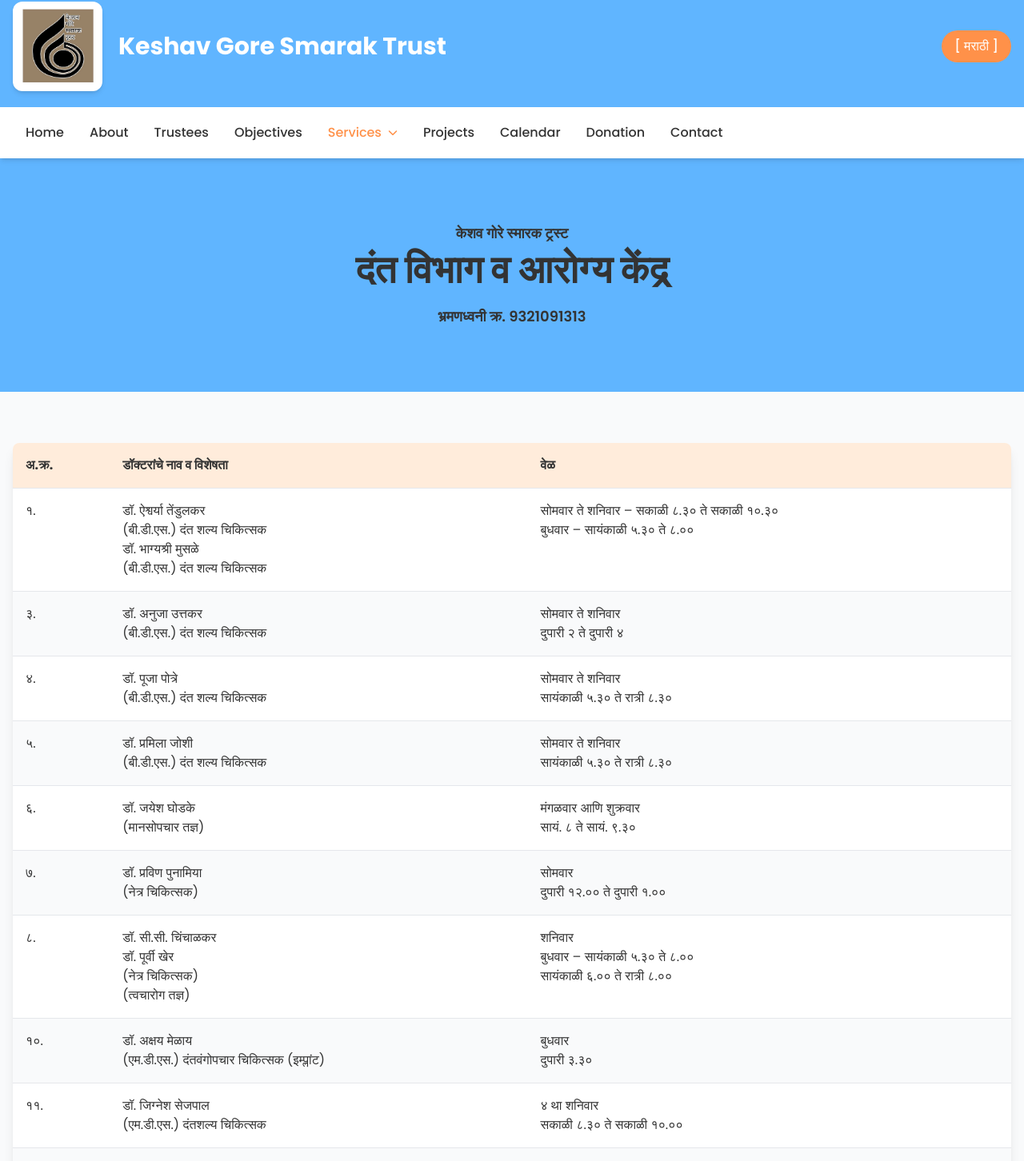
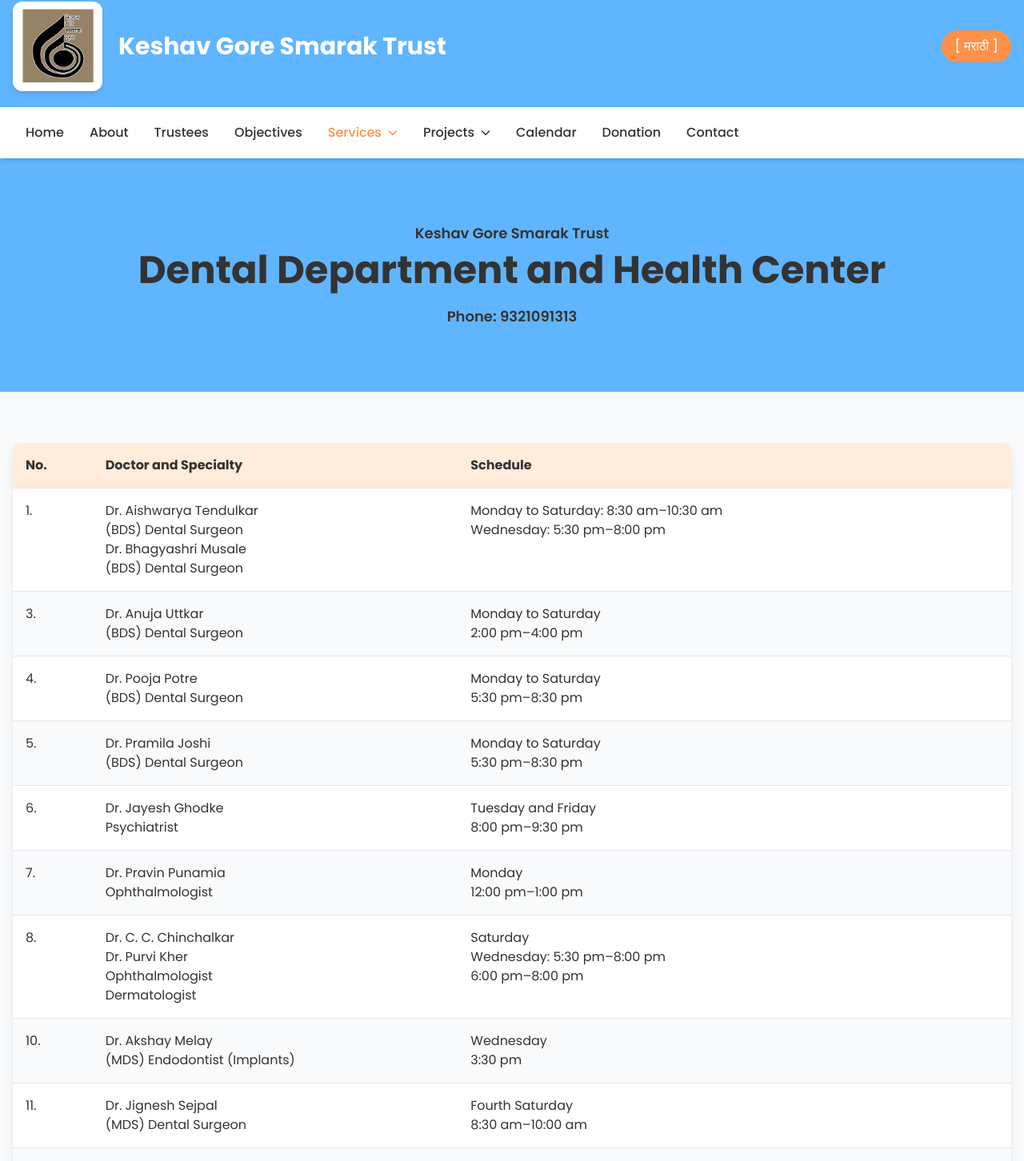
Before and after one commit to harshalgadre/keshavgoretrust, a Next.js app: page /services/dental-service in a window 1280 px wide. Shown: the part 54-1506 px from the top of the page at 80% size. Built offline with nearby package versions, Linux system fonts and the light colour scheme.

Commit message:
added marathi names and change services

```diff
--- a/app/projects/page.tsx
+++ b/app/projects/page.tsx
@@ -8,7 +8,17 @@
     <>
       <Header />
       <Navigation />
-      <main aria-label="Projects" className="min-h-[40vh]" />
+      <main aria-label="Projects" className="container mx-auto min-h-[40vh] px-4 py-12">
+        <h1 className="mb-8 text-3xl font-bold text-dark">Projects</h1>
+        <div className="space-y-6">
+          <section id="family-development-project" className="scroll-mt-24">
+            <h2 className="text-2xl font-semibold text-dark">Family Development Project (FDP)</h2>
+          </section>
+          <section id="mrunal-gore-counseling-center" className="scroll-mt-24">
+            <h2 className="text-2xl font-semibold text-dark">Mrunal Gore Counseling Center</h2>
+          </section>
+        </div>
+      </main>
       <Footer />
       <SubscriptionPopup />
     </>
--- a/app/services/[serviceSlug]/page.tsx
+++ b/app/services/[serviceSlug]/page.tsx
@@ -6,13 +6,13 @@
 import SubscriptionPopup from '@/components/SubscriptionPopup'
 
 const serviceTitles: Record<string, string> = {
-  'mrunal-tai-dalan': 'मृणाल ताई दालन',
-  'yd-phadke-research-center': 'य. दि. फडके प्रगत संशोधन केंद्र',
-  'library-kgst-reference': 'केशव गोरे स्मारक ट्रस्ट संदर्भ',
-  'library-sane-guruji': 'केशव गोरे स्मारक ट्रस्ट संचालित साने गुरुजी ग्रंथालय',
-  'study-are-road': 'केशव गोरे स्मारक ट्रस्ट आरे रोड',
-  'study-kalyan-center': 'केशव गोरे स्मारक ट्रस्ट कल्याण केंद्र',
-  'trust-auditorium': 'केशव गोरे स्मारक ट्रस्ट सभागृह',
+  'mrunal-tai-dalan': 'Mrunal Tai Gallery',
+  'yd-phadke-research-center': 'Y. D. Phadke Advanced Research Center',
+  'library-kgst-reference': 'Keshav Gore Smarak Trust Reference Library',
+  'library-sane-guruji': 'Sane Guruji Library (operated by Keshav Gore Smarak Trust)',
+  'study-are-road': 'Keshav Gore Smarak Trust Study Room, Aarey Road',
+  'study-kalyan-center': 'Keshav Gore Smarak Trust Study Room, Kalyan Center',
+  'trust-auditorium': 'Keshav Gore Smarak Trust Auditorium',
 }
 
 export function generateStaticParams() {
@@ -29,14 +29,14 @@
       <Navigation />
 
       <section className="bg-primary py-16 sm:py-20">
-        <div className="container mx-auto px-4 text-center" lang="mr">
-          <p className="text-lg font-semibold mb-2">केशव गोरे स्मारक ट्रस्ट</p>
+        <div className="container mx-auto px-4 text-center">
+          <p className="text-lg font-semibold mb-2">Keshav Gore Smarak Trust</p>
           <h1 className="text-3xl md:text-5xl font-bold">{title}</h1>
           <nav className="mt-5" aria-label="Breadcrumb">
             <ol className="inline-flex items-center gap-2 text-sm">
-              <li><Link href="/" className="hover:text-secondary">मुख्यपृष्ठ</Link></li>
+              <li><Link href="/" className="hover:text-secondary">Home</Link></li>
               <li aria-hidden="true">/</li>
-              <li><Link href="/services" className="hover:text-secondary">सेवा</Link></li>
+              <li><Link href="/services" className="hover:text-secondary">Services</Link></li>
               <li aria-hidden="true">/</li>
               <li aria-current="page">{title}</li>
             </ol>
@@ -45,7 +45,7 @@
       </section>
 
       <main className="min-h-[40vh] py-12">
-        <div className="container mx-auto px-4" lang="mr">
+        <div className="container mx-auto px-4">
           <h2 className="text-2xl font-bold text-center">{title}</h2>
         </div>
       </main>
--- a/app/services/dental-service/page.tsx
+++ b/app/services/dental-service/page.tsx
@@ -5,59 +5,64 @@
 
 const doctors = [
   {
-    number: '१.',
-    name: ['डॉ. ऐश्वर्या तेंडुलकर', '(बी.डी.एस.) दंत शल्य चिकित्सक', 'डॉ. भाग्यश्री मुसळे', '(बी.डी.एस.) दंत शल्य चिकित्सक'],
-    schedule: ['सोमवार ते शनिवार – सकाळी ८.३० ते सकाळी १०.३०', 'बुधवार – सायंकाळी ५.३० ते ८.००'],
+    number: '1.',
+    name: ['Dr. Aishwarya Tendulkar', '(BDS) Dental Surgeon', 'Dr. Bhagyashri Musale', '(BDS) Dental Surgeon'],
+    schedule: ['Monday to Saturday: 8:30 am–10:30 am', 'Wednesday: 5:30 pm–8:00 pm'],
   },
   {
-    number: '३.',
-    name: ['डॉ. अनुजा उत्तकर', '(बी.डी.एस.) दंत शल्य चिकित्सक'],
-    schedule: ['सोमवार ते शनिवार', 'दुपारी २ ते दुपारी ४'],
+    number: '3.',
+    name: ['Dr. Anuja Uttkar', '(BDS) Dental Surgeon'],
+    schedule: ['Monday to Saturday', '2:00 pm–4:00 pm'],
   },
   {
-    number: '४.',
-    name: ['डॉ. पूजा पोत्रे', '(बी.डी.एस.) दंत शल्य चिकित्सक'],
-    schedule: ['सोमवार ते शनिवार', 'सायंकाळी ५.३० ते रात्री ८.३०'],
+    number: '4.',
+    name: ['Dr. Pooja Potre', '(BDS) Dental Surgeon'],
+    schedule: ['Monday to Saturday', '5:30 pm–8:30 pm'],
   },
   {
-    number: '५.',
-    name: ['डॉ. प्रमिला जोशी', '(बी.डी.एस.) दंत शल्य चिकित्सक'],
-    schedule: ['सोमवार ते शनिवार', 'सायंकाळी ५.३० ते रात्री ८.३०'],
+    number: '5.',
+    name: ['Dr. Pramila Joshi', '(BDS) Dental Surgeon'],
+    schedule: ['Monday to Saturday', '5:30 pm–8:30 pm'],
   },
   {
-    number: '६.',
-    name: ['डॉ. जयेश घोडके', '(मानसोपचार तज्ञ)'],
-    schedule: ['मंगळवार आणि शुक्रवार', 'सायं. ८ ते सायं. ९.३०'],
+    number: '6.',
+    name: ['Dr. Jayesh Ghodke', 'Psychiatrist'],
+    schedule: ['Tuesday and Friday', '8:00 pm–9:30 pm'],
   },
   {
-    number: '७.',
-    name: ['डॉ. प्रविण पुनामिया', '(नेत्र चिकित्सक)'],
-    schedule: ['सोमवार', 'दुपारी १२.०० ते दुपारी १.००'],
+    number: '7.',
+    name: ['Dr. Pravin Punamia', 'Ophthalmologist'],
+    schedule: ['Monday', '12:00 pm–1:00 pm'],
   },
   {
-    number: '८.',
-    name: ['डॉ. सी.सी. चिंचाळकर', 'डॉ. पूर्वी खेर', '(नेत्र चिकित्सक)', '(त्वचारोग तज्ञ)'],
-    schedule: ['शनिवार', 'बुधवार – सायंकाळी ५.३० ते ८.००', 'सायंकाळी ६.०० ते रात्री ८.००'],
+    number: '8.',
+    name: ['Dr. C. C. Chinchalkar', 'Dr. Purvi Kher', 'Ophthalmologist', 'Dermatologist'],
+    schedule: ['Saturday', 'Wednesday: 5:30 pm–8:00 pm', '6:00 pm–8:00 pm'],
   },
   {
-    number: '१०.',
-    name: ['डॉ. अक्षय मेळाय', '(एम.डी.एस.) दंतवंगोपचार चिकित्सक (इम्प्लांट)'],
-    schedule: ['बुधवार', 'दुपारी ३.३०'],
+    number: '10.',
+    name: ['Dr. Akshay Melay', '(MDS) Endodontist (Implants)'],
+    schedule: ['Wednesday', '3:30 pm'],
   },
   {
-    number: '११.',
-    name: ['डॉ. जिग्नेश सेजपाल', '(एम.डी.एस.) दंतशल्य चिकित्सक'],
-    schedule: ['४ था शनिवार', 'सकाळी ८.३० ते सकाळी १०.००'],
+    number: '11.',
+    name: ['Dr. Jignesh Sejpal', '(MDS) Dental Surgeon'],
+    schedule: ['Fourth Saturday', '8:30 am–10:00 am'],
   },
   {
-    number: '१२.',
-    name: ['डॉ. अनिकेत चंदाणीया', '(एम.डी.एस.) दंतवंगोपचार चिकित्सक'],
-    schedule: ['१ ला आणि ३ रा गुरुवार – दुपारी २ ते दुपारी ४', '२ रा आणि ४ था गुरुवार – सायं. ६ ते रात्री ८'],
+    number: '12.',
+    name: ['Dr. Aniket Chandaniya', '(MDS) Endodontist'],
+    schedule: ['First and third Thursday: 2:00 pm–4:00 pm', 'Second and fourth Thursday: 6:00 pm–8:00 pm'],
   },
   {
-    number: '१३.',
-    name: ['डॉ. हर्षा नलावडे', '(एम.डी.एस.) दंतशल्य चिकित्सक'],
-    schedule: ['मंगळवार', 'सायंकाळी ६.०० ते रात्री ८.००'],
+    number: '13.',
+    name: ['Dr. Harsha Nalawade', '(MDS) Dental Surgeon'],
+    schedule: ['Tuesday', '6:00 pm–8:00 pm'],
+  },
+  {
+    number: '14.',
+    name: ['Dr. Chaitanya Mantri', 'Occupational Therapist'],
+    schedule: ['Monday: 5:00 pm–7:00 pm', 'Wednesday and Thursday: 6:00 pm–8:00 pm', 'Saturday: 10:00 am–12:00 pm'],
   },
 ]
 
@@ -69,10 +74,10 @@
 
       <section className="bg-primary py-14 sm:py-20">
         <div className="container mx-auto px-4 text-center">
-          <p className="text-lg font-semibold mb-2" lang="mr">केशव गोरे स्मारक ट्रस्ट</p>
-          <h1 className="text-3xl sm:text-5xl font-bold" lang="mr">दंत विभाग व आरोग्य केंद्र</h1>
-          <a href="tel:9321091313" className="inline-block mt-5 text-lg font-semibold hover:text-secondary" lang="mr">
-            भ्रमणध्वनी क्र. 9321091313
+          <p className="text-lg font-semibold mb-2">Keshav Gore Smarak Trust</p>
+          <h1 className="text-3xl sm:text-5xl font-bold">Dental Department and Health Center</h1>
+          <a href="tel:9321091313" className="inline-block mt-5 text-lg font-semibold hover:text-secondary">
+            Phone: 9321091313
           </a>
         </div>
       </section>
@@ -80,12 +85,12 @@
       <main className="py-12 sm:py-16">
         <div className="container mx-auto px-4">
           <div className="overflow-x-auto rounded-lg shadow-lg bg-white">
-            <table className="w-full min-w-[720px] border-collapse text-left" lang="mr">
+            <table className="w-full min-w-[720px] border-collapse text-left">
               <thead>
                 <tr className="bg-cream">
-                  <th scope="col" className="border-b p-4 font-bold">अ.क्र.</th>
-                  <th scope="col" className="border-b p-4 font-bold">डॉक्टरांचे नाव व विशेषता</th>
-                  <th scope="col" className="border-b p-4 font-bold">वेळ</th>
+                  <th scope="col" className="border-b p-4 font-bold">No.</th>
+                  <th scope="col" className="border-b p-4 font-bold">Doctor and Specialty</th>
+                  <th scope="col" className="border-b p-4 font-bold">Schedule</th>
                 </tr>
               </thead>
               <tbody>
--- a/app/services/page.tsx
+++ b/app/services/page.tsx
@@ -6,23 +6,23 @@
 
 const services: Array<{ title: string; href?: string; children?: Array<{ title: string; href: string }> }> = [
   { title: 'Dental Service', href: '/services/dental-service' },
-  { title: 'मृणाल ताई दालन', href: '/services/mrunal-tai-dalan' },
-  { title: 'य. दि. फडके प्रगत संशोधन केंद्र', href: '/services/yd-phadke-research-center' },
+  { title: 'Mrunal Tai Gallery', href: '/services/mrunal-tai-dalan' },
+  { title: 'Y. D. Phadke Advanced Research Center', href: '/services/yd-phadke-research-center' },
   {
-    title: 'ग्रंथालय',
+    title: 'Libraries',
     children: [
-      { title: 'केशव गोरे स्मारक ट्रस्ट संदर्भ', href: '/services/library-kgst-reference' },
-      { title: 'केशव गोरे स्मारक ट्रस्ट संचालित साने गुरुजी ग्रंथालय', href: '/services/library-sane-guruji' },
+      { title: 'Keshav Gore Smarak Trust Reference Library', href: '/services/library-kgst-reference' },
+      { title: 'Sane Guruji Library (operated by Keshav Gore Smarak Trust)', href: '/services/library-sane-guruji' },
     ],
   },
   {
-    title: 'अभ्यासिका',
+    title: 'Study Rooms',
     children: [
-      { title: 'केशव गोरे स्मारक ट्रस्ट आरे रोड', href: '/services/study-are-road' },
-      { title: 'केशव गोरे स्मारक ट्रस्ट कल्याण केंद्र', href: '/services/study-kalyan-center' },
+      { title: 'Keshav Gore Smarak Trust Study Room, Aarey Road', href: '/services/study-are-road' },
+      { title: 'Keshav Gore Smarak Trust Study Room, Kalyan Center', href: '/services/study-kalyan-center' },
     ],
   },
-  { title: 'केशव गोरे स्मारक ट्रस्ट सभागृह', href: '/services/trust-auditorium' },
+  { title: 'Keshav Gore Smarak Trust Auditorium', href: '/services/trust-auditorium' },
 ]
 
 export default function ServicesPage() {
@@ -31,19 +31,19 @@
       <Header />
       <Navigation />
       <section className="bg-primary py-16">
-        <div className="container mx-auto px-4 text-center" lang="mr">
-          <p className="text-lg font-semibold mb-2">केशव गोरे स्मारक ट्रस्ट</p>
-          <h1 className="text-4xl font-bold">सेवा</h1>
+        <div className="container mx-auto px-4 text-center">
+          <p className="text-lg font-semibold mb-2">Keshav Gore Smarak Trust</p>
+          <h1 className="text-4xl font-bold">Services</h1>
         </div>
       </section>
       <main className="py-14">
-        <div className="container mx-auto px-4 grid grid-cols-1 md:grid-cols-2 lg:grid-cols-3 gap-6" lang="mr">
+        <div className="container mx-auto px-4 grid grid-cols-1 md:grid-cols-2 lg:grid-cols-3 gap-6">
           {services.map((service) => (
             <section key={service.title} className="rounded-lg bg-white p-6 shadow-md">
               <h2 className="text-xl font-bold mb-4">{service.title}</h2>
               {service.href && (
                 <Link href={service.href} className="text-secondary font-semibold hover:text-secondary-dark">
-                  {service.title === 'Dental Service' ? 'दंत सेवा पहा' : 'अधिक माहिती'}
+                  {service.title === 'Dental Service' ? 'View dental services' : 'More information'}
                 </Link>
               )}
               {service.children && (
--- a/components/Navigation.tsx
+++ b/components/Navigation.tsx
@@ -7,6 +7,7 @@
 export default function Navigation() {
   const [isMobileMenuOpen, setIsMobileMenuOpen] = useState(false)
   const [isMobileServicesOpen, setIsMobileServicesOpen] = useState(false)
+  const [isMobileProjectsOpen, setIsMobileProjectsOpen] = useState(false)
   const pathname = usePathname()
 
   const navLinks = [
@@ -23,23 +24,28 @@
   const serviceGroups: Array<{ label: string; href?: string; children?: Array<{ label: string; href: string }> }> = [
     { label: 'All Services', href: '/services' },
     { label: 'Dental Service', href: '/services/dental-service' },
-    { label: 'मृणाल ताई दालन', href: '/services/mrunal-tai-dalan' },
-    { label: 'य. दि. फडके प्रगत संशोधन केंद्र', href: '/services/yd-phadke-research-center' },
+    { label: 'Mrunal Tai Gallery', href: '/services/mrunal-tai-dalan' },
+    { label: 'Y. D. Phadke Advanced Research Center', href: '/services/yd-phadke-research-center' },
     {
-      label: 'ग्रंथालय',
+      label: 'Libraries',
       children: [
-        { label: 'केशव गोरे स्मारक ट्रस्ट संदर्भ', href: '/services/library-kgst-reference' },
-        { label: 'केशव गोरे स्मारक ट्रस्ट संचालित साने गुरुजी ग्रंथालय', href: '/services/library-sane-guruji' },
+        { label: 'Keshav Gore Smarak Trust Reference Library', href: '/services/library-kgst-reference' },
+        { label: 'Sane Guruji Library (operated by Keshav Gore Smarak Trust)', href: '/services/library-sane-guruji' },
       ],
     },
     {
-      label: 'अभ्यासिका',
+      label: 'Study Rooms',
       children: [
-        { label: 'केशव गोरे स्मारक ट्रस्ट आरे रोड', href: '/services/study-are-road' },
-        { label: 'केशव गोरे स्मारक ट्रस्ट कल्याण केंद्र', href: '/services/study-kalyan-center' },
+        { label: 'Keshav Gore Smarak Trust Study Room, Aarey Road', href: '/services/study-are-road' },
+        { label: 'Keshav Gore Smarak Trust Study Room, Kalyan Center', href: '/services/study-kalyan-center' },
       ],
     },
-    { label: 'केशव गोरे स्मारक ट्रस्ट सभागृह', href: '/services/trust-auditorium' },
+    { label: 'Keshav Gore Smarak Trust Auditorium', href: '/services/trust-auditorium' },
+  ]
+
+  const projectOptions = [
+    { label: 'Family Development Project (FDP)', href: '/projects#family-development-project' },
+    { label: 'Mrunal Gore Counseling Center', href: '/projects#mrunal-gore-counseling-center' },
   ]
 
   return (
@@ -96,7 +102,26 @@
                 ))}
               </ul>
             </li>
-            {navLinks.slice(4).map((link) => (
+            <li className="relative group">
+              <button
+                type="button"
+                aria-haspopup="true"
+                className={`flex items-center gap-2 py-5 px-4 font-medium transition-colors ${pathname.startsWith('/projects') ? 'text-secondary' : 'text-dark hover:text-secondary'}`}
+              >
+                Projects <i className="fas fa-chevron-down text-xs" aria-hidden="true"></i>
+              </button>
+              <span className="absolute bottom-0 left-1/2 w-0 h-0.5 bg-secondary group-hover:w-2/3 group-focus-within:w-2/3 transition-all duration-300 -translate-x-1/2"></span>
+              <ul className="absolute left-0 top-full hidden w-72 max-w-[calc(100vw-2rem)] rounded-b-lg bg-white py-2 shadow-lg group-hover:block group-focus-within:block">
+                {projectOptions.map((project) => (
+                  <li key={project.href}>
+                    <Link href={project.href} className="block px-5 py-3 text-dark hover:bg-cream hover:text-secondary">
+                      {project.label}
+                    </Link>
+                  </li>
+                ))}
+              </ul>
+            </li>
+            {navLinks.slice(5).map((link) => (
               <li key={link.href} className="relative group">
                 <Link
                   href={link.href}
@@ -192,7 +217,28 @@
               </ul>
             )}
           </li>
-          {navLinks.slice(4).map((link) => (
+          <li className="border-b">
+            <button
+              type="button"
+              onClick={() => setIsMobileProjectsOpen(!isMobileProjectsOpen)}
+              aria-expanded={isMobileProjectsOpen}
+              className="flex w-full items-center justify-between py-3 hover:text-secondary"
+            >
+              Projects <i className={`fas fa-chevron-${isMobileProjectsOpen ? 'up' : 'down'} text-xs`}></i>
+            </button>
+            {isMobileProjectsOpen && (
+              <ul className="pb-2">
+                {projectOptions.map((project) => (
+                  <li key={project.href}>
+                    <Link href={project.href} onClick={() => setIsMobileMenuOpen(false)} className="block py-2 pl-4 text-sm hover:text-secondary">
+                      {project.label}
+                    </Link>
+                  </li>
+                ))}
+              </ul>
+            )}
+          </li>
+          {navLinks.slice(5).map((link) => (
             <li key={link.href}>
               <Link
                 href={link.href}
```
